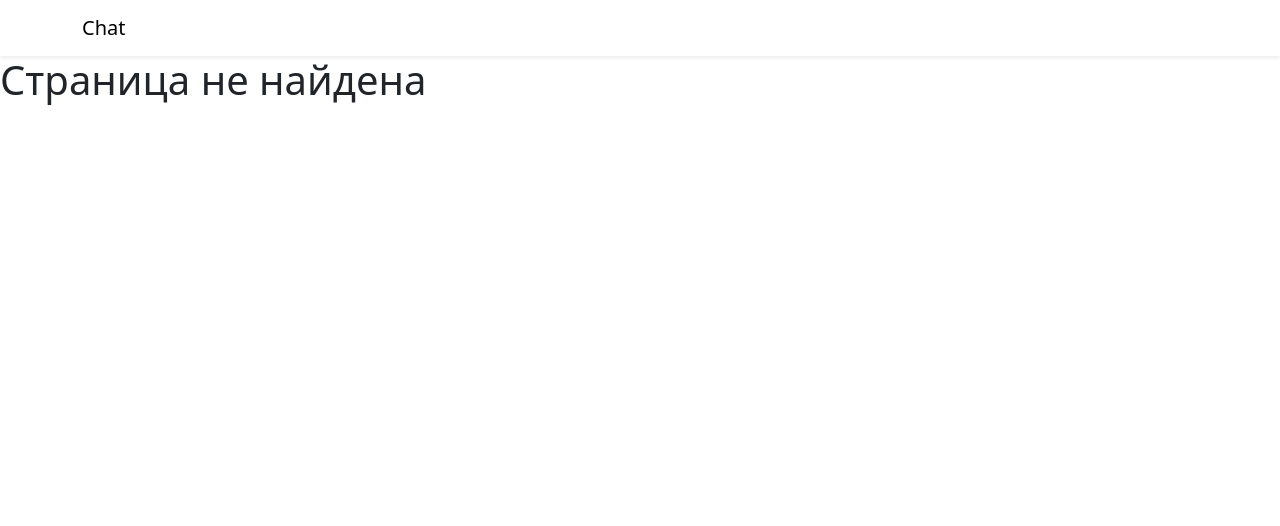
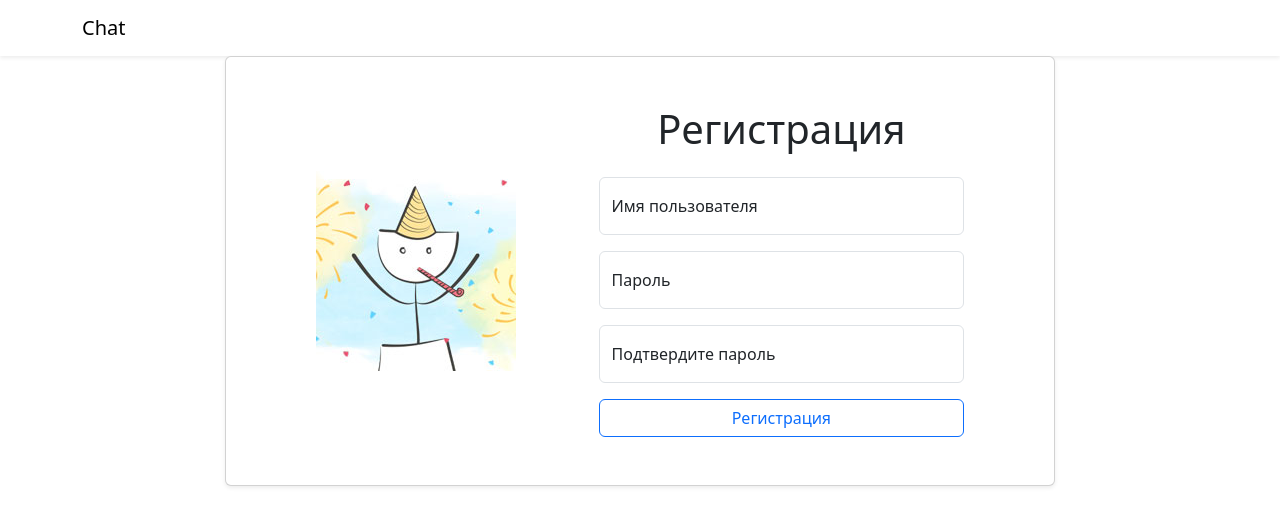
Before and after one commit to NEK1FEKS/frontend-project-12, a React (Create React App) app in the folder frontend/: page /signup in a window 1280 px wide. Shown: the top 526 px of the page. Built offline with nearby package versions, Linux system fonts and the light colour scheme; no server answers.

Commit message:
added signup page with validation

```diff
--- a/frontend/src/Components/App.js
+++ b/frontend/src/Components/App.js
@@ -6,6 +6,7 @@ import MainPage from './MainPage.jsx';
 import { useAuth } from '../hooks/index.jsx';
 import Navbar from './Navbar.jsx';
 import ProviderAuth from './ProviderAuth.jsx';
+import SignupPage from './SignupPage.jsx';
 
 const CheckLogged = ({ children }) => {
   const auth = useAuth();
@@ -29,6 +30,7 @@ const App = () => (
             )}
           />
           <Route path="login" element={<LoginPage />} />
+          <Route path="signup" element={<SignupPage />} />
           <Route path="*" element={<Page404 />} />
         </Routes>
       </BrowserRouter>
--- /dev/null
+++ b/frontend/src/Components/SignupPage.jsx
@@ -0,0 +1,112 @@
+import React, { useState } from 'react';
+import { Button, Form } from 'react-bootstrap';
+import axios from 'axios';
+import { useFormik } from 'formik';
+import * as Yup from 'yup';
+import { useAuth } from '../hooks';
+import routes from '../hooks/routes';
+
+const SignupPage = () => {
+    const { login } = useAuth();
+    const [error, setError] = useState(null);
+    const formik = useFormik({
+        initialValues: {
+            username: '',
+            password: '',
+            confirmPassword: ''
+        },
+        validationSchema: Yup.object({
+            username: Yup.string().required('Username is required').min(3, 'Username legth limit min 3').max(20, 'Username legth limit max 20'),
+            password: Yup.string().required('Password is required').min(6, 'Password legth limit min 6'),
+            confirmPassword: Yup.string().oneOf([Yup.ref('password'), null], 'Passwords must match').required('Confirm Password is required')
+        }),
+        onSubmit: async (values) => {
+            try {
+                const response = await axios.post(routes.signup(), values);
+                login(response.data.token);
+                // Перенаправление на другую страницу после успешной регистрации
+            } catch (error) {
+                setError(error.response.data.message);
+            }
+        }
+    });
+
+    return (
+        <div className="container-fluid h-100">
+            <div className="row justify-content-center align-content-center h-100">
+                <div className="col-12 col-md-8 col-xxl-6">
+                    <div className="card shadow-sm">
+                        <div className="card-body d-flex flex-column flex-md-row justify-content-around align-items-center p-5">
+                            <div>
+                                <img
+                                    src="./signupPage.jpg"
+                                    alt="Регистрация"
+                                />
+                            </div>
+                            <Form onSubmit={formik.handleSubmit} className="w-50">
+                                <h1 className="text-center mb-4">Регистрация</h1>
+                                <Form.Group className="form-floating mb-3">
+                                    <Form.Control
+                                        type="text"
+                                        onChange={formik.handleChange}
+                                        onBlur={formik.handleBlur}
+                                        value={formik.values.username}
+                                        placeholder="Username"
+                                        name="username"
+                                        id="username"
+                                        autoComplete="new-username"
+                                        required
+                                        isInvalid={formik.errors.username && formik.touched.username}
+                                    />
+                                    <Form.Label htmlFor="username">Имя пользователя</Form.Label>
+                                    <Form.Control.Feedback type="invalid" tooltip>
+                                        {formik.errors.username}
+                                    </Form.Control.Feedback>
+                                </Form.Group>
+                                <Form.Group className="form-floating mb-3">
+                                    <Form.Control
+                                        type="password"
+                                        onChange={formik.handleChange}
+                                        onBlur={formik.handleBlur}
+                                        value={formik.values.password}
+                                        placeholder="Password"
+                                        name="password"
+                                        id="password"
+                                        autoComplete="new-password"
+                                        isInvalid={formik.errors.password && formik.touched.password}
+                                        required
+                                    />
+                                    <Form.Label htmlFor="password">Пароль</Form.Label>
+                                    <Form.Control.Feedback type="invalid" tooltip>
+                                        {formik.errors.password}
+                                    </Form.Control.Feedback>
+                                </Form.Group>
+                                <Form.Group className="form-floating mb-3">
+                                    <Form.Control
+                                        type="password"
+                                        onChange={formik.handleChange}
+                                        onBlur={formik.handleBlur}
+                                        value={formik.values.confirmPassword}
+                                        placeholder="Confirm Password"
+                                        name="confirmPassword"
+                                        id="confirmPassword"
+                                        autoComplete="new-password"
+                                        isInvalid={formik.errors.confirmPassword && formik.touched.confirmPassword}
+                                        required
+                                    />
+                                    <Form.Label htmlFor="confirmPassword">Подтвердите пароль</Form.Label>
+                                    <Form.Control.Feedback type="invalid" tooltip>
+                                        {formik.errors.confirmPassword}
+                                    </Form.Control.Feedback>
+                                </Form.Group>
+                                <Button type="submit" variant="outline-primary" className="w-100">Регистрация</Button>
+                            </Form>
+                        </div>
+                    </div>
+                </div>
+            </div>
+        </div>
+    );
+};
+
+export default SignupPage;
--- a/frontend/src/hooks/routes.js
+++ b/frontend/src/hooks/routes.js
@@ -1,6 +1,7 @@
 const apiPath = '/api/v1';
 
 export default {
+  signupApiPath: () => [apiPath, 'signup'].join('/'),
   loginPath: () => [apiPath, 'login'].join('/'),
   usersPath: () => [apiPath, 'data'].join('/'),
 };
```
Also changed, not shown: frontend/public/signupPage.jpg (added).
